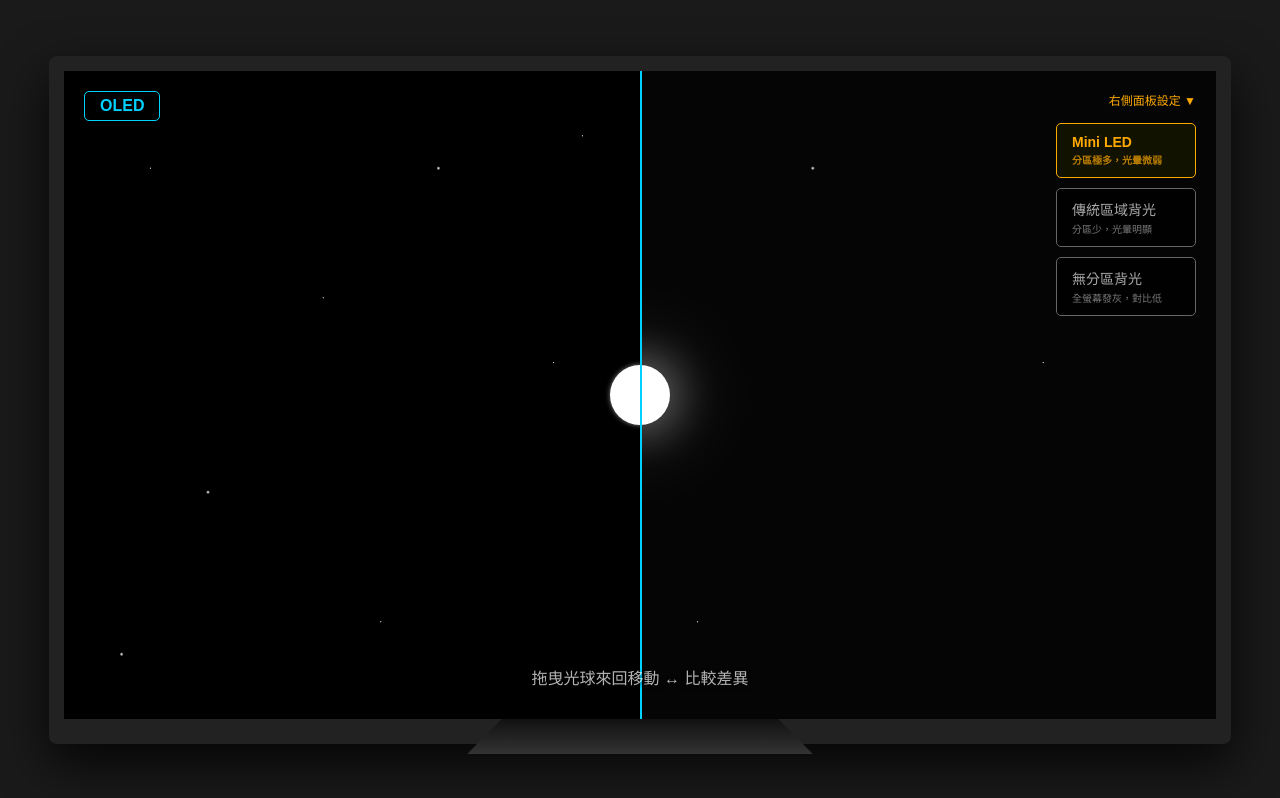
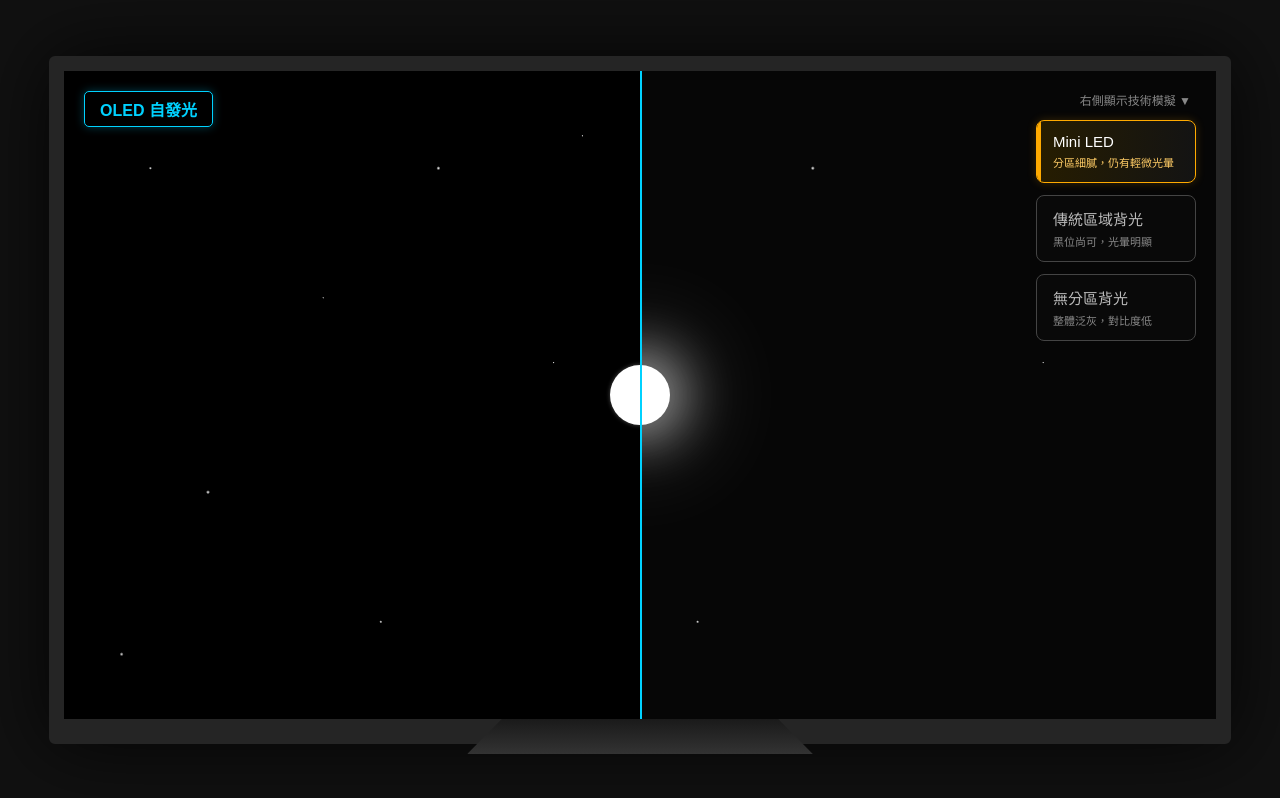
Before and after one commit to weifan49053/LG-OLED-compare, a plain HTML site: page index.html in a window 1280 px wide. Drawn offline with Linux system fonts and the light colour scheme.

Commit message:
Revise title and improve UI elements
Updated title and adjusted styles for better visual contrast. Enhanced button descriptions and hint text for clarity.

```diff
--- a/index.html
+++ b/index.html
@@ -3,12 +3,12 @@
 <head>
     <meta charset="UTF-8">
     <meta name="viewport" content="width=device-width, initial-scale=1.0">
-    <title>OLED vs LCD 背光技術演示</title>
+    <title>OLED vs Mini LED 銷售演示版</title>
     <style>
         body {
             margin: 0;
             overflow: hidden;
-            background-color: #1a1a1a; /* 展示環境背景 */
+            background-color: #111;
             font-family: "Microsoft JhengHei", sans-serif;
             display: flex;
             justify-content: center;
@@ -16,21 +16,20 @@
             height: 100vh;
         }
 
-        /* 電視機身設計 */
+        /* 電視外框 */
         .tv-frame {
             position: relative;
             width: 90vw;
-            height: 50.625vw; /* 16:9 比例 */
+            height: 50.625vw; /* 16:9 */
             max-height: 85vh;
             max-width: 151vh;
             background: #000;
-            border: 15px solid #222;
-            border-bottom-width: 25px; /* 下巴厚一點 */
-            border-radius: 8px;
-            box-shadow: 0 20px 50px rgba(0,0,0,0.8);
+            border: 15px solid #252525;
+            border-bottom-width: 25px;
+            border-radius: 6px;
+            box-shadow: 0 0 80px rgba(0,0,0,0.8);
         }
 
-        /* 電視腳架 */
         .tv-stand {
             position: absolute;
             bottom: -35px;
@@ -38,56 +37,51 @@
             transform: translateX(-50%);
             width: 30%;
             height: 35px;
-            background: linear-gradient(to bottom, #111, #333);
+            background: linear-gradient(to bottom, #1a1a1a, #333);
             clip-path: polygon(10% 0, 90% 0, 100% 100%, 0% 100%);
         }
 
-        /* 螢幕顯示區域 */
         .screen {
             position: relative;
             width: 100%;
             height: 100%;
             overflow: hidden;
             background: #000;
-            cursor: none; /* 在畫面上隱藏滑鼠 */
+            cursor: none;
         }
 
-        /* 通用全屏圖層 */
         .layer {
             position: absolute;
             top: 0;
             left: 0;
             width: 100%;
             height: 100%;
-            pointer-events: none; /* 讓滑鼠點擊能穿透圖層 */
+            pointer-events: none;
         }
 
-        /* === 星空背景 === */
-        /* 使用 CSS 繪製隨機星星 */
         .stars {
             width: 100%;
             height: 100%;
             background-image:
-                radial-gradient(1px 1px at 15% 15%, #fff, transparent),
+                radial-gradient(1.5px 1.5px at 15% 15%, #fff, transparent),
                 radial-gradient(2px 2px at 25% 65%, #fff, transparent),
-                radial-gradient(1px 1px at 45% 35%, #fff, transparent),
+                radial-gradient(1px 1px at 45% 35%, #ddd, transparent),
                 radial-gradient(2px 2px at 65% 15%, #fff, transparent),
-                radial-gradient(1px 1px at 85% 45%, #fff, transparent),
-                radial-gradient(1px 1px at 55% 85%, #fff, transparent),
-                radial-gradient(2px 2px at 10% 90%, #fff, transparent),
+                radial-gradient(1px 1px at 85% 45%, #eee, transparent),
+                radial-gradient(1.5px 1.5px at 55% 85%, #fff, transparent),
+                radial-gradient(2px 2px at 10% 90%, #ddd, transparent),
                 radial-gradient(1px 1px at 90% 10%, #fff, transparent);
             opacity: 1;
-            transition: opacity 0.5s;
+            transition: opacity 0.4s ease;
         }
 
-        /* === 右側：LCD / Mini LED 模擬層 === */
+        /* === 右側 LCD 模擬層 === */
         #layer-lcd {
             z-index: 10;
-            background-color: #050505; /* 預設 Mini LED 背景 (極深灰) */
-            transition: background-color 0.5s ease;
+            background-color: #060606; /* 調整重點：Mini LED 預設底色稍微調灰 */
+            transition: background-color 0.6s ease;
         }
 
-        /* LCD 光球基礎設定 */
         .ball-lcd {
             position: absolute;
             width: 60px;
@@ -95,56 +89,55 @@
             background: #fff;
             border-radius: 50%;
             transform: translate(-50%, -50%);
-            transition: box-shadow 0.3s ease;
+            transition: box-shadow 0.4s ease;
         }
 
-        /* --- 等級 1: Mini LED 模式 (預設) --- */
-        /* 光暈小，黑位深 */
+        /* --- Mode 1: Mini LED (銷售調整版) --- */
+        /* 背景比純黑灰一點，光暈加強，讓對比差異肉眼可見 */
+        #layer-lcd.mode-mini {
+            background-color: #060606; /* 讓消費者看出這不是「純黑」 */
+        }
         #layer-lcd.mode-mini .ball-lcd {
+            /* 調整重點：光暈變強、範圍變廣 */
             box-shadow:
-                0 0 40px 10px rgba(255, 255, 255, 0.3), /* 核心光暈 */
-                0 0 80px 30px rgba(255, 255, 255, 0.1); /* 擴散 */
+                0 0 50px 15px rgba(255, 255, 255, 0.5), /* 核心光暈增強 */
+                0 0 100px 30px rgba(255, 255, 255, 0.2); /* 擴散霧氣增強 */
         }
 
-        /* --- 等級 2: 傳統區域背光 (Local Dimming) --- */
-        /* 背景變亮，光暈變成「方形/大片霧狀」，模仿分區過少 */
+        /* --- Mode 2: 傳統區域背光 --- */
         #layer-lcd.mode-local {
-            background-color: #1a1a1a; /* 黑位明顯變灰 */
+            background-color: #0b0b0b;
         }
         #layer-lcd.mode-local .stars {
-            opacity: 0.5; /* 星星被背光洗淡 */
+            opacity: 0.7;
         }
         #layer-lcd.mode-local .ball-lcd {
             box-shadow:
                 0 0 0 0px #fff,
-                /* 模擬方塊感光暈 */
-                0 0 60px 40px rgba(255, 255, 255, 0.5),
-                0 0 150px 80px rgba(255, 255, 255, 0.3);
+                0 0 80px 50px rgba(255, 255, 255, 0.35),
+                0 0 180px 100px rgba(255, 255, 255, 0.15);
         }
 
-        /* --- 等級 3: 無分區 (Global Dimming / Full Array) --- */
-        /* 背景全亮 (漏光)，無光暈因為整個螢幕都在亮 */
+        /* --- Mode 3: 無分區背光 --- */
         #layer-lcd.mode-full {
-            background-color: #444; /* 整個螢幕變成灰色 */
+            background-color: #1c1c1c;
         }
         #layer-lcd.mode-full .stars {
-            opacity: 0.2; /* 星星幾乎看不見 */
+            opacity: 0.4;
         }
         #layer-lcd.mode-full .ball-lcd {
-            box-shadow: none; /* 沒有光暈，因為背景已經亮到看不出光暈 */
+            box-shadow: none;
         }
 
-
-        /* === 左側：OLED 模擬層 (覆蓋在 LCD 上) === */
+        /* === 左側 OLED 模擬層 === */
         #layer-oled {
             z-index: 20;
-            width: 50%; /* 佔據左半邊 */
-            background-color: #000000; /* 純粹的黑 */
-            overflow: hidden; /* 切割光球 */
-            border-right: 2px solid #00d2ff; /* 分割線 */
+            width: 50%;
+            background-color: #000000; /* 絕對純黑 */
+            overflow: hidden;
+            border-right: 2px solid #00d2ff;
         }
 
-        /* OLED 光球 */
         .ball-oled {
             position: absolute;
             width: 60px;
@@ -152,11 +145,9 @@
             background: #fff;
             border-radius: 50%;
             transform: translate(-50%, -50%);
-            /* OLED 只有微弱的空氣散射，沒有面板光暈 */
-            box-shadow: 0 0 5px rgba(255,255,255,0.5);
+            box-shadow: 0 0 4px rgba(255,255,255,0.3); /* 極輕微的空氣感 */
         }
 
-        /* OLED 標籤 */
         .oled-tag {
             position: absolute;
             top: 20px;
@@ -167,62 +158,79 @@
             padding: 5px 15px;
             border-radius: 5px;
             font-weight: bold;
+            box-shadow: 0 0 10px rgba(0, 210, 255, 0.3);
         }
 
-        /* === 控制面板 (修復點擊問題) === */
+        /* === 控制面板 === */
         .controls {
             position: absolute;
             top: 20px;
             right: 20px;
-            z-index: 100; /* 確保在最上層 */
+            z-index: 100;
             display: flex;
             flex-direction: column;
-            gap: 10px;
-            cursor: default; /* 恢復游標顯示 */
+            gap: 12px;
+            cursor: default;
         }
 
         .btn {
-            background: rgba(0, 0, 0, 0.7);
-            border: 1px solid #666;
-            color: #aaa;
-            padding: 10px 15px;
-            cursor: pointer; /* 按鈕手型 */
+            background: rgba(10, 10, 10, 0.85);
+            border: 1px solid #444;
+            color: #bbb;
+            padding: 12px 16px;
+            cursor: pointer;
             text-align: left;
-            border-radius: 5px;
-            font-size: 14px;
-            transition: 0.2s;
-            width: 140px;
+            border-radius: 8px;
+            font-size: 15px;
+            transition: 0.3s;
+            width: 160px;
+            position: relative;
+            overflow: hidden;
         }
 
         .btn:hover {
-            background: rgba(50, 50, 50, 0.9);
+            background: rgba(40, 40, 40, 0.95);
+            border-color: #777;
         }
 
         .btn.active {
             border-color: #ffaa00;
-            color: #ffaa00;
-            background: rgba(20, 20, 0, 0.9);
-            font-weight: bold;
+            color: #fff;
+            background: linear-gradient(90deg, rgba(40,30,0,0.95), rgba(20,20,20,0.95));
+            box-shadow: 0 0 10px rgba(255, 170, 0, 0.2);
+        }
+
+        .btn.active::before {
+            content: '';
+            position: absolute;
+            left: 0;
+            top: 0;
+            height: 100%;
+            width: 4px;
+            background: #ffaa00;
         }
 
         .btn small {
             display: block;
-            font-size: 10px;
-            opacity: 0.7;
-            margin-top: 2px;
+            font-size: 11px;
+            color: #888;
+            margin-top: 4px;
+        }
+        .btn.active small {
+            color: #ffcc66;
         }
 
-        /* 引導文字 */
         .hint {
             position: absolute;
-            bottom: 30px;
+            bottom: 40px;
             width: 100%;
             text-align: center;
             color: #fff;
-            opacity: 0.7;
+            opacity: 0.6;
             pointer-events: none;
-            text-shadow: 0 2px 5px black;
-            z-index: 50;
+            text-shadow: 0 2px 4px #000;
+            font-size: 14px;
+            letter-spacing: 1px;
         }
 
     </style>
@@ -239,27 +247,30 @@
 
             <div id="layer-oled" class="layer">
                 <div class="stars"></div>
-                <div class="oled-tag">OLED</div>
+                <div class="oled-tag">OLED 自發光</div>
                 <div id="ball-oled" class="ball-oled"></div>
             </div>
 
             <div class="controls">
-                <div style="color:#ffaa00; font-size:12px; margin-bottom:5px; text-align:right;">右側面板設定 ▼</div>
+                <div style="color:#888; font-size:12px; margin-bottom:0px; text-align:right; padding-right:5px;">右側顯示技術模擬 ▼</div>
+
                 <button class="btn active" onclick="setMode('mini')">
                     Mini LED
-                    <small>分區極多，光暈微弱</small>
+                    <small>分區細膩，仍有輕微光暈</small>
                 </button>
+
                 <button class="btn" onclick="setMode('local')">
                     傳統區域背光
-                    <small>分區少，光暈明顯</small>
+                    <small>黑位尚可，光暈明顯</small>
                 </button>
+
                 <button class="btn" onclick="setMode('full')">
                     無分區背光
-                    <small>全螢幕發灰，對比低</small>
+                    <small>整體泛灰，對比度低</small>
                 </button>
             </div>
 
-            <div class="hint">拖曳光球來回移動 ↔ 比較差異</div>
+            <div class="hint">按住游標左右拖曳 ↔ 比較 OLED 絕對優勢</div>
 
         </div>
         <div class="tv-stand"></div>
@@ -272,20 +283,16 @@
         const screen = document.getElementById('screen');
         const btns = document.querySelectorAll('.btn');
 
-        // 初始化球體位置
         let centerX = screen.offsetWidth / 2;
         let centerY = screen.offsetHeight / 2;
         updateBall(centerX, centerY);
 
-        // 監聽滑鼠移動
         screen.addEventListener('mousemove', (e) => {
             let rect = screen.getBoundingClientRect();
             updateBall(e.clientX - rect.left, e.clientY - rect.top);
         });
 
-        // 監聽觸控移動 (修復手機版操作)
         screen.addEventListener('touchmove', (e) => {
-            // 只有當觸控點不是在按鈕上時，才阻止預設滾動，避免按鈕按不到
             if (!e.target.closest('.controls')) {
                 e.preventDefault();
             }
@@ -301,12 +308,8 @@
             ballLcd.style.top = y + 'px';
         }
 
-        // 切換模式函數
         window.setMode = function(mode) {
-            // 清除所有按鈕狀態
             btns.forEach(b => b.classList.remove('active'));
-
-            // 重置 Layer Class
             layerLcd.className = 'layer';
 
             if (mode === 'mini') {
```
